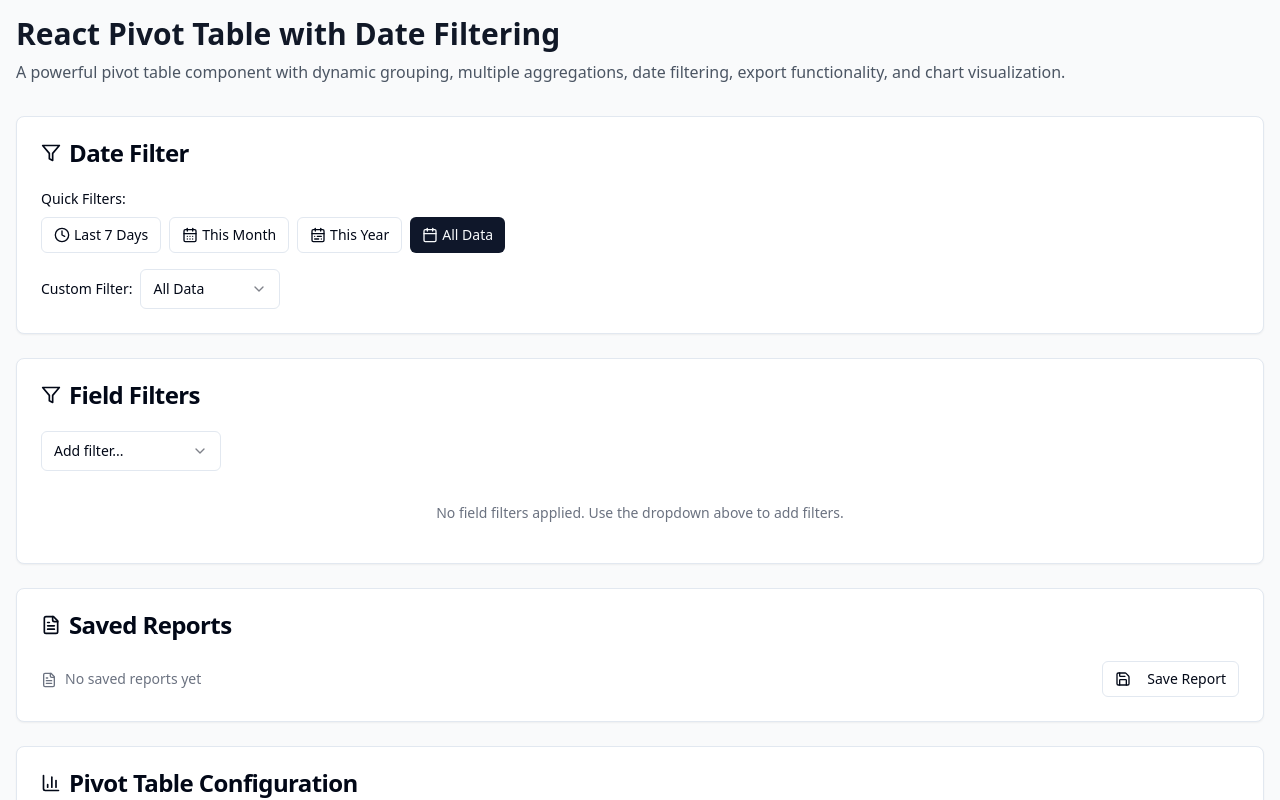
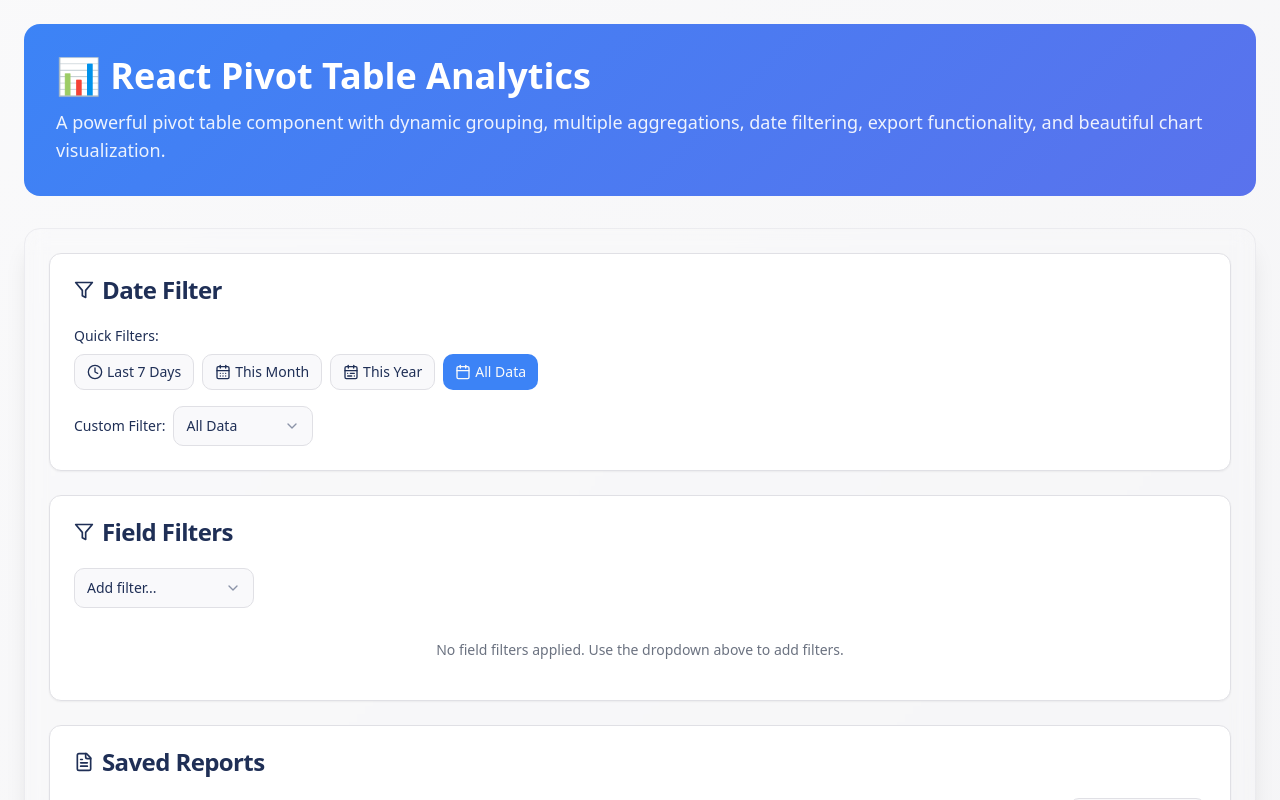
Before and after one commit to thevishaljaiswal/react-pivot-power-table, a React (Vite) app: page / in a window 1280 px wide. Shown: the top 800 px of the page. Built offline with nearby package versions, Linux system fonts and the light colour scheme.

Commit message:
Enhance UI with professional and colorful design
Apply a professional and colorful design to the application, potentially involving color scheme adjustments and UI component styling.

```diff
--- a/src/index.css
+++ b/src/index.css
@@ -8,89 +8,106 @@ All colors MUST be HSL.
 
 @layer base {
   :root {
-    --background: 0 0% 100%;
-    --foreground: 222.2 84% 4.9%;
+    /* Professional gradient background */
+    --background: 240 12% 98%;
+    --foreground: 223 47% 23%;
 
+    /* Card with subtle elevation */
     --card: 0 0% 100%;
-    --card-foreground: 222.2 84% 4.9%;
+    --card-foreground: 223 47% 23%;
 
+    /* Popover styling */
     --popover: 0 0% 100%;
-    --popover-foreground: 222.2 84% 4.9%;
+    --popover-foreground: 223 47% 23%;
 
-    --primary: 222.2 47.4% 11.2%;
-    --primary-foreground: 210 40% 98%;
+    /* Vibrant primary blue */
+    --primary: 217 91% 60%;
+    --primary-foreground: 0 0% 98%;
 
-    --secondary: 210 40% 96.1%;
-    --secondary-foreground: 222.2 47.4% 11.2%;
+    /* Professional secondary with purple tint */
+    --secondary: 245 25% 95%;
+    --secondary-foreground: 223 47% 23%;
 
-    --muted: 210 40% 96.1%;
-    --muted-foreground: 215.4 16.3% 46.9%;
+    /* Muted background with warmth */
+    --muted: 240 9% 96%;
+    --muted-foreground: 223 13% 45%;
 
-    --accent: 210 40% 96.1%;
-    --accent-foreground: 222.2 47.4% 11.2%;
+    /* Accent with emerald touch */
+    --accent: 158 64% 52%;
+    --accent-foreground: 0 0% 98%;
 
-    --destructive: 0 84.2% 60.2%;
-    --destructive-foreground: 210 40% 98%;
+    /* Vibrant destructive */
+    --destructive: 0 72% 58%;
+    --destructive-foreground: 0 0% 98%;
 
-    --border: 214.3 31.8% 91.4%;
-    --input: 214.3 31.8% 91.4%;
-    --ring: 222.2 84% 4.9%;
+    /* Subtle borders */
+    --border: 240 9% 89%;
+    --input: 240 9% 89%;
+    --ring: 217 91% 60%;
 
-    --radius: 0.5rem;
+    --radius: 0.75rem;
 
-    --sidebar-background: 0 0% 98%;
+    /* Professional gradient backgrounds */
+    --gradient-primary: linear-gradient(135deg, hsl(217 91% 60%), hsl(230 80% 64%));
+    --gradient-secondary: linear-gradient(135deg, hsl(158 64% 52%), hsl(142 76% 36%));
+    --gradient-accent: linear-gradient(135deg, hsl(245 25% 95%), hsl(240 12% 98%));
 
-    --sidebar-foreground: 240 5.3% 26.1%;
-
-    --sidebar-primary: 240 5.9% 10%;
-
+    /* Sidebar with professional styling */
+    --sidebar-background: 240 12% 98%;
+    --sidebar-foreground: 223 47% 23%;
+    --sidebar-primary: 217 91% 60%;
     --sidebar-primary-foreground: 0 0% 98%;
-
-    --sidebar-accent: 240 4.8% 95.9%;
-
-    --sidebar-accent-foreground: 240 5.9% 10%;
-
-    --sidebar-border: 220 13% 91%;
-
-    --sidebar-ring: 217.2 91.2% 59.8%;
+    --sidebar-accent: 245 25% 95%;
+    --sidebar-accent-foreground: 223 47% 23%;
+    --sidebar-border: 240 9% 89%;
+    --sidebar-ring: 217 91% 60%;
   }
 
   .dark {
-    --background: 222.2 84% 4.9%;
+    /* Dark mode with professional gradients */
+    --background: 222 28% 8%;
     --foreground: 210 40% 98%;
 
-    --card: 222.2 84% 4.9%;
+    --card: 222 28% 12%;
     --card-foreground: 210 40% 98%;
 
-    --popover: 222.2 84% 4.9%;
+    --popover: 222 28% 12%;
     --popover-foreground: 210 40% 98%;
 
-    --primary: 210 40% 98%;
-    --primary-foreground: 222.2 47.4% 11.2%;
+    /* Bright primary for dark mode */
+    --primary: 217 91% 70%;
+    --primary-foreground: 222 28% 8%;
 
-    --secondary: 217.2 32.6% 17.5%;
+    --secondary: 222 28% 16%;
     --secondary-foreground: 210 40% 98%;
 
-    --muted: 217.2 32.6% 17.5%;
-    --muted-foreground: 215 20.2% 65.1%;
+    --muted: 222 28% 16%;
+    --muted-foreground: 215 20% 65%;
 
-    --accent: 217.2 32.6% 17.5%;
-    --accent-foreground: 210 40% 98%;
+    /* Vibrant accent for dark mode */
+    --accent: 158 64% 62%;
+    --accent-foreground: 222 28% 8%;
 
-    --destructive: 0 62.8% 30.6%;
+    --destructive: 0 72% 68%;
     --destructive-foreground: 210 40% 98%;
 
-    --border: 217.2 32.6% 17.5%;
-    --input: 217.2 32.6% 17.5%;
-    --ring: 212.7 26.8% 83.9%;
-    --sidebar-background: 240 5.9% 10%;
-    --sidebar-foreground: 240 4.8% 95.9%;
-    --sidebar-primary: 224.3 76.3% 48%;
-    --sidebar-primary-foreground: 0 0% 100%;
-    --sidebar-accent: 240 3.7% 15.9%;
-    --sidebar-accent-foreground: 240 4.8% 95.9%;
-    --sidebar-border: 240 3.7% 15.9%;
-    --sidebar-ring: 217.2 91.2% 59.8%;
+    --border: 222 28% 20%;
+    --input: 222 28% 20%;
+    --ring: 217 91% 70%;
+
+    /* Dark mode gradients */
+    --gradient-primary: linear-gradient(135deg, hsl(217 91% 70%), hsl(230 80% 74%));
+    --gradient-secondary: linear-gradient(135deg, hsl(158 64% 62%), hsl(142 76% 46%));
+    --gradient-accent: linear-gradient(135deg, hsl(222 28% 16%), hsl(222 28% 12%));
+
+    --sidebar-background: 222 28% 8%;
+    --sidebar-foreground: 210 40% 98%;
+    --sidebar-primary: 217 91% 70%;
+    --sidebar-primary-foreground: 222 28% 8%;
+    --sidebar-accent: 222 28% 16%;
+    --sidebar-accent-foreground: 210 40% 98%;
+    --sidebar-border: 222 28% 20%;
+    --sidebar-ring: 217 91% 70%;
   }
 }
 
@@ -100,6 +117,30 @@ All colors MUST be HSL.
   }
 
   body {
-    @apply bg-background text-foreground;
+    @apply bg-background text-foreground antialiased;
+    background: linear-gradient(135deg, hsl(var(--background)), hsl(var(--muted)));
   }
 }
+
+@layer utilities {
+  .gradient-primary {
+    background: var(--gradient-primary);
+  }
+
+  .gradient-secondary {
+    background: var(--gradient-secondary);
+  }
+
+  .gradient-accent {
+    background: var(--gradient-accent);
+  }
+
+  .glass-effect {
+    backdrop-filter: blur(10px);
+    background: hsla(var(--card), 0.8);
+  }
+
+  .shadow-glow {
+    box-shadow: 0 0 20px hsla(var(--primary), 0.3);
+  }
+}
--- a/src/pages/Index.tsx
+++ b/src/pages/Index.tsx
@@ -19,18 +19,22 @@ const sampleData = [
 
 const Index = () => {
   return (
-    <div className="min-h-screen bg-gray-50 p-4">
+    <div className="min-h-screen p-6">
       <div className="max-w-7xl mx-auto">
         <div className="mb-8">
-          <h1 className="text-3xl font-bold text-gray-900 mb-2">
-            React Pivot Table with Date Filtering
-          </h1>
-          <p className="text-gray-600">
-            A powerful pivot table component with dynamic grouping, multiple aggregations, date filtering, export functionality, and chart visualization.
-          </p>
+          <div className="gradient-primary rounded-2xl p-8 text-white mb-8 shadow-glow">
+            <h1 className="text-4xl font-bold mb-3">
+              📊 React Pivot Table Analytics
+            </h1>
+            <p className="text-lg opacity-90">
+              A powerful pivot table component with dynamic grouping, multiple aggregations, date filtering, export functionality, and beautiful chart visualization.
+            </p>
+          </div>
         </div>
 
-        <PivotTable data={sampleData} />
+        <div className="glass-effect rounded-2xl p-6 shadow-xl border border-border/50">
+          <PivotTable data={sampleData} />
+        </div>
       </div>
     </div>
   );
```
